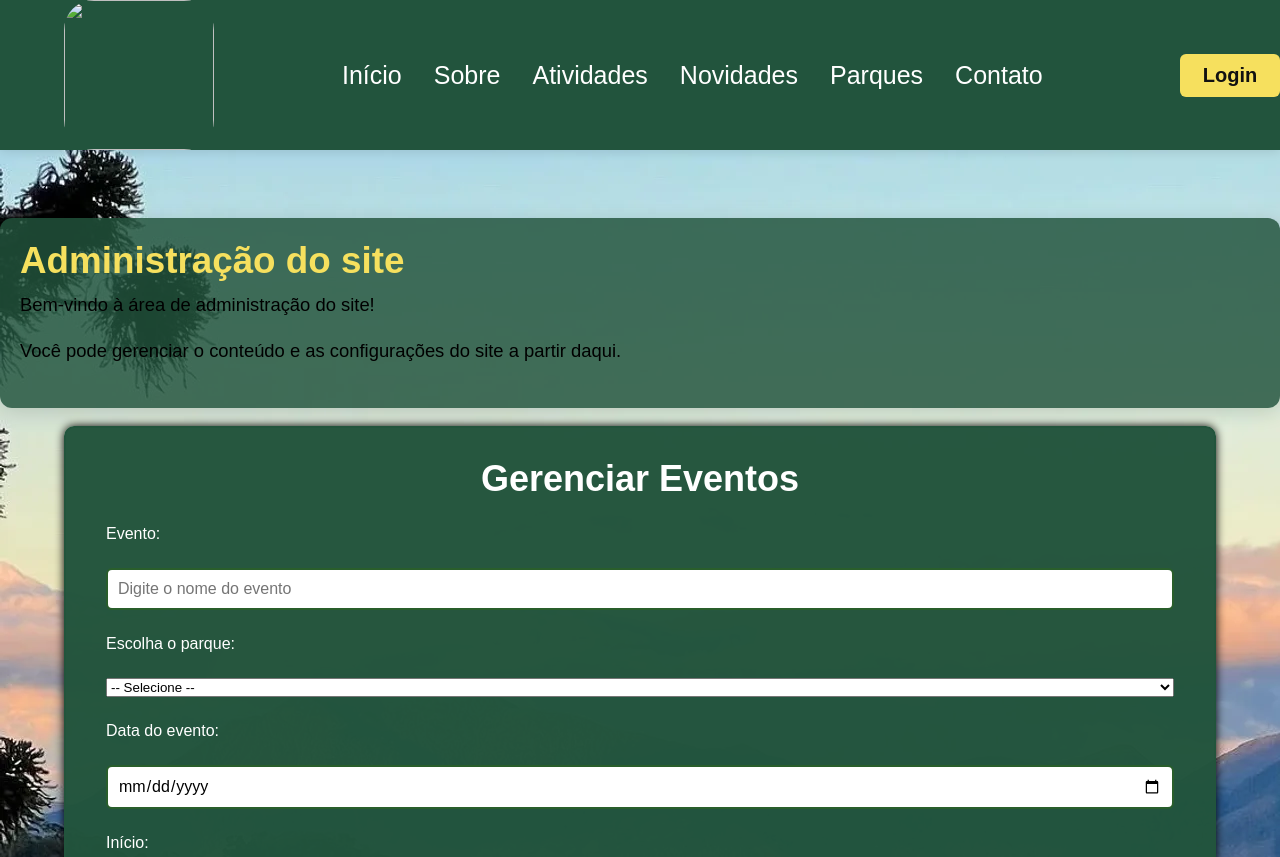
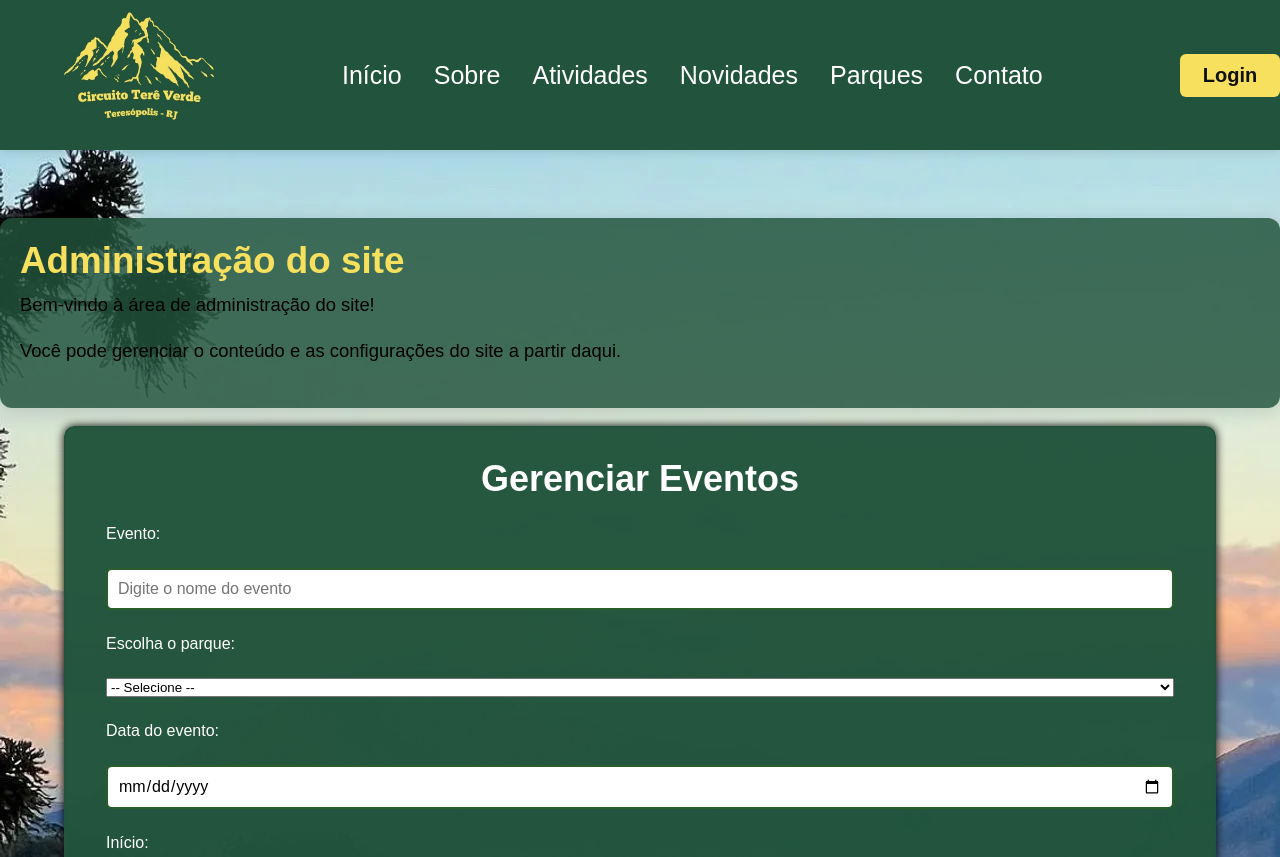
Before and after one commit to Danielletomaz/Circuito-Ter-Verde, a plain HTML site: page log.html in a window 1280 px wide. Shown: the top 857 px of the page. Drawn offline with Linux system fonts and the light colour scheme; files whose address does not match are found by name.

Commit message:
Update log.html

```diff
--- a/log.html
+++ b/log.html
@@ -10,7 +10,7 @@
 
     <header>
         <nav>
-            <img src="logo4.jpg" class="imglogo">
+            <img src="imagens/logo4.jpg" class="imglogo">
             <button class="menu-toggle">&#9776;</button>
             <ul class="nav-links">
                 <li><a href="index.html">Início</a></li>
```
